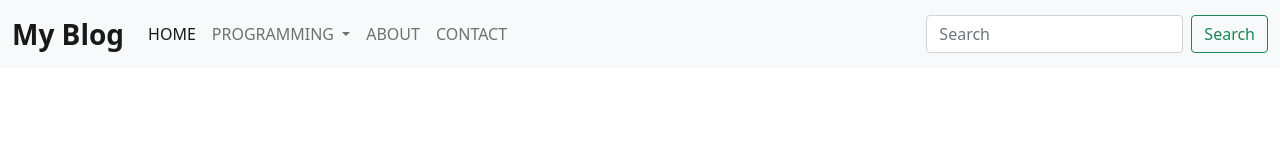
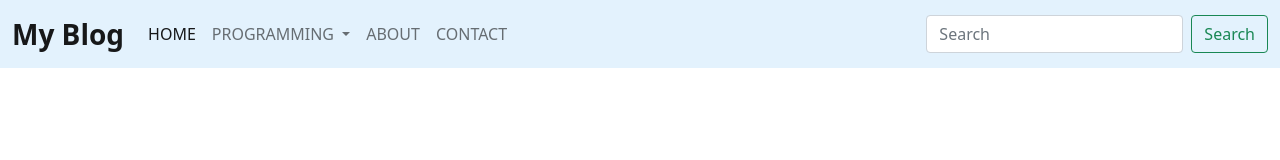
Before and after one commit to ferhatkaplan-dev/Responsive-web-page-desings, a plain HTML site: page 2/with-bootsrap/index.html in a window 1280 px wide. Drawn offline with nearby package versions, Linux system fonts and the light colour scheme.

Commit message:
i changed the color of navbar

```diff
--- a/2/with-bootsrap/index.html
+++ b/2/with-bootsrap/index.html
@@ -17,7 +17,7 @@
 
 
     <!-- nav bar -->
-    <nav class="navbar navbar-expand-lg navbar-light bg-light">
+    <nav class="navbar navbar-expand-lg navbar-light" style="background-color: #e3f2fd;">
         <div class="container-fluid">
             <a class="navbar-brand fs-3 fw-bold" href="#">My Blog</a>
             <button class="navbar-toggler" type="button" data-bs-toggle="collapse"
```
